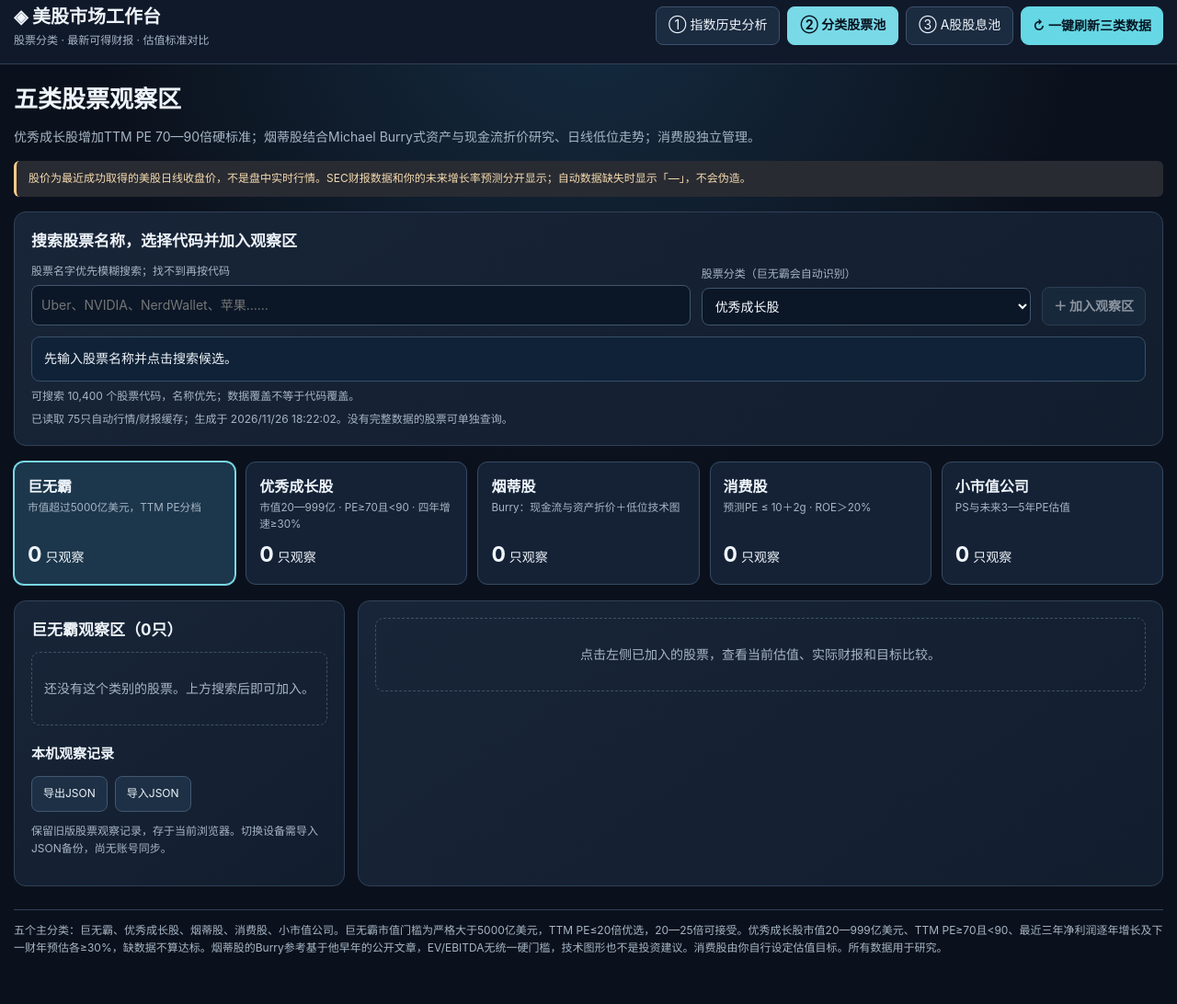
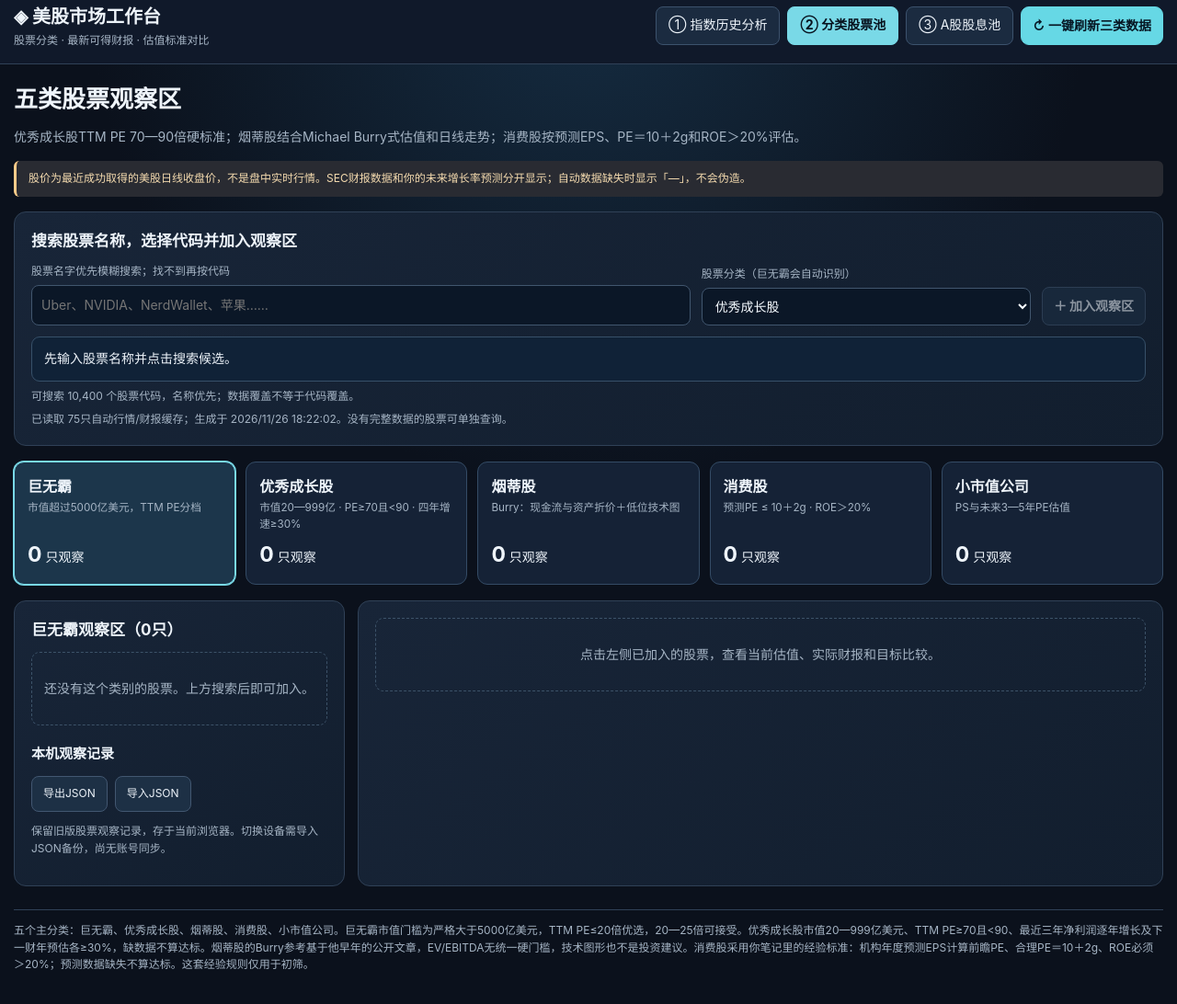
Before and after one commit to huashihao94-ux/us-market-workbench, a plain HTML site: page workbench.html in a window 1280 px wide. Shown: the part 12-1104 px from the top of the page at 92% size. Drawn offline with Linux system fonts and the light colour scheme.

Commit message:
feat: consumer forward EPS, PE=10+2g and ROE>20 screening (workbench.html)

```diff
--- a/workbench.html
+++ b/workbench.html
@@ -43,7 +43,7 @@ main{max-width:1450px;margin:auto;padding:22px 15px 50px}h1{font-size:26px;line-
 <button id="refreshAll" type="button">↻ 一键刷新三类数据</button>
 </nav></header>
 <main>
-<div class="intro"><h1>五类股票观察区</h1><p class="muted">优秀成长股增加TTM PE 70—90倍硬标准；烟蒂股结合Michael Burry式资产与现金流折价研究、日线低位走势；消费股独立管理。</p></div>
+<div class="intro"><h1>五类股票观察区</h1><p class="muted">优秀成长股TTM PE 70—90倍硬标准；烟蒂股结合Michael Burry式估值和日线走势；消费股按预测EPS、PE＝10＋2g和ROE＞20%评估。</p></div>
 <div class="notice">股价为最近成功取得的美股日线收盘价，不是盘中实时行情。SEC财报数据和你的未来增长率预测分开显示；自动数据缺失时显示「—」，不会伪造。</div>
 <section class="panel">
 <h2>搜索股票名称，选择代码并加入观察区</h2>
@@ -64,8 +64,8 @@ main{max-width:1450px;margin:auto;padding:22px 15px 50px}h1{font-size:26px;line-
 <p id="saveInfo" class="small muted">保留旧版股票观察记录，存于当前浏览器。切换设备需导入JSON备份，尚无账号同步。</p></section>
 <section class="panel" id="detail"><div class="empty">请选择一只股票查看详细数据。</div></section>
 </div>
-<div class="footnote">五个主分类：巨无霸、优秀成长股、烟蒂股、消费股、小市值公司。巨无霸市值门槛为严格大于5000亿美元，TTM PE≤20倍优选，20—25倍可接受。优秀成长股市值20—999亿美元、TTM PE≥70且<90、最近三年净利润逐年增长及下一财年预估各≥30%，缺数据不算达标。烟蒂股的Burry参考基于他早年的公开文章，EV/EBITDA无统一硬门槛，技术图形也不是投资建议。消费股由你自行设定估值目标。所有数据用于研究。</div>
+<div class="footnote">五个主分类：巨无霸、优秀成长股、烟蒂股、消费股、小市值公司。巨无霸市值门槛为严格大于5000亿美元，TTM PE≤20倍优选，20—25倍可接受。优秀成长股市值20—999亿美元、TTM PE≥70且<90、最近三年净利润逐年增长及下一财年预估各≥30%，缺数据不算达标。烟蒂股的Burry参考基于他早年的公开文章，EV/EBITDA无统一硬门槛，技术图形也不是投资建议。消费股采用你笔记里的经验标准：机构年度预测EPS计算前瞻PE、合理PE＝10＋2g、ROE必须＞20%；预测数据缺失不算达标。这套经验规则仅用于初筛。</div>
 </main>
-<script src="stock_pool_v3.js?v=20261126-burry-consumer-refresh" defer></script><script src="refresh_center.js?v=20261126c" defer></script>
+<script src="stock_pool_v3.js?v=20261126-consumer-roe20" defer></script><script src="refresh_center.js?v=20261126c" defer></script>
 </body>
 </html>
```
